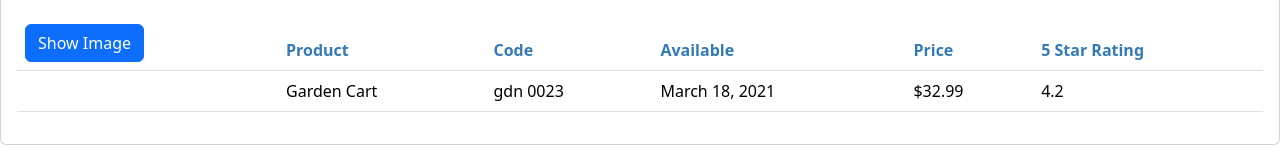
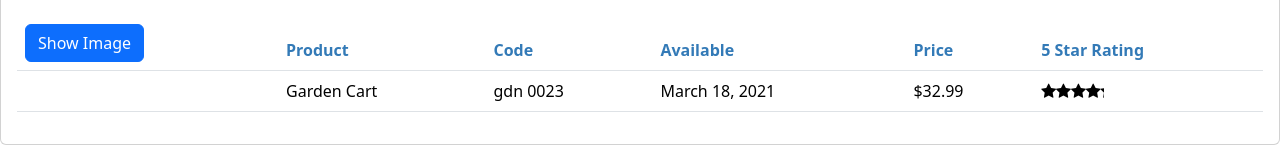
Before and after one commit to salmen123/acme-product-management-Angular, an Angular app: page / in a window 1280 px wide. Shown: the part 180-341 px from the top of the page. Built offline with nearby package versions, Linux system fonts and the light colour scheme.

Commit message:
Nested Component, @Input, @Output

```diff
--- a/package.json
+++ b/package.json
@@ -17,7 +17,10 @@
     "Custom Pipes",
     "Interfaces",
     "Component Styles",
-    "Lifecycle Hooks"
+    "Lifecycle Hooks",
+    "Nested Component",
+    "Passing Data to a Nested Component (@Input)",
+    "Emitting an Event (@Output)"
   ],
   "private": true,
   "scripts": {
--- a/src/app/products/product-list.component.html
+++ b/src/app/products/product-list.component.html
@@ -46,7 +46,11 @@
             <td>{{ product.productCode | lowercase | convertToSpaces:'-' }}</td>
             <td>{{ product.releaseDate }}</td>
             <td>{{ product.price | currency:'USD':'symbol':'1.2-2' }}</td>
-            <td>{{ product.starRating }}</td>
+            <td>
+              <pm-star [rating]='product.starRating'
+                       (ratingClicked)='onRatingClicked($event)'>
+              </pm-star>
+            </td>
           </tr>
         </tbody>
       </table>
--- a/src/app/products/product-list.component.ts
+++ b/src/app/products/product-list.component.ts
@@ -4,9 +4,10 @@
 
 import { ConvertToSpacesPipe } from '../shared/convert-to-spaces.pipe';
 import { IProduct } from './product';
+import { StarComponent } from '../shared/star.component';
 
 @Component({
-  imports: [ ConvertToSpacesPipe, CurrencyPipe, LowerCasePipe, FormsModule, NgFor, NgIf ],
+  imports: [ ConvertToSpacesPipe, CurrencyPipe, LowerCasePipe, FormsModule, NgFor, NgIf, StarComponent ],
   selector: 'pm-products',
   standalone: true,
   styleUrls: ['./product-list.component.css'],
@@ -65,4 +66,8 @@
   ngOnInit(): void {
     this.listFilter = 'cart';
   }
+
+  onRatingClicked(message: string): void {
+    this.pageTitle = 'Product List: ' + message;
+  }
 }
--- /dev/null
+++ b/src/app/shared/star.component.css
@@ -0,0 +1,7 @@
+.crop {
+  overflow: hidden;
+}
+
+div {
+  cursor: pointer;
+}
--- /dev/null
+++ b/src/app/shared/star.component.html
@@ -0,0 +1,12 @@
+<div class='crop'
+     [style.width.px]='cropWidth'
+     [title]='rating'
+     (click)='onClick()'>
+  <div style='width: 75px'>
+    <span class='fa fa-star'></span>
+    <span class='fa fa-star'></span>
+    <span class='fa fa-star'></span>
+    <span class='fa fa-star'></span>
+    <span class='fa fa-star'></span>
+  </div>
+</div>
--- /dev/null
+++ b/src/app/shared/star.component.ts
@@ -0,0 +1,22 @@
+import { Component, EventEmitter, Input, OnChanges, Output } from '@angular/core';
+
+@Component({
+  selector: 'pm-star',
+  standalone: true,
+  styleUrls: ['./star.component.css'],
+  templateUrl: './star.component.html'
+})
+export class StarComponent implements OnChanges {
+  @Input() rating: number = 0;
+  cropWidth: number = 75;
+  @Output() ratingClicked: EventEmitter<string> =
+    new EventEmitter<string>();
+
+  ngOnChanges(): void {
+    this.cropWidth = this.rating * 75 / 5;
+  }
+
+  onClick(): void {
+    this.ratingClicked.emit(`The rating ${this.rating} was clicked!`);
+  }
+}
```
